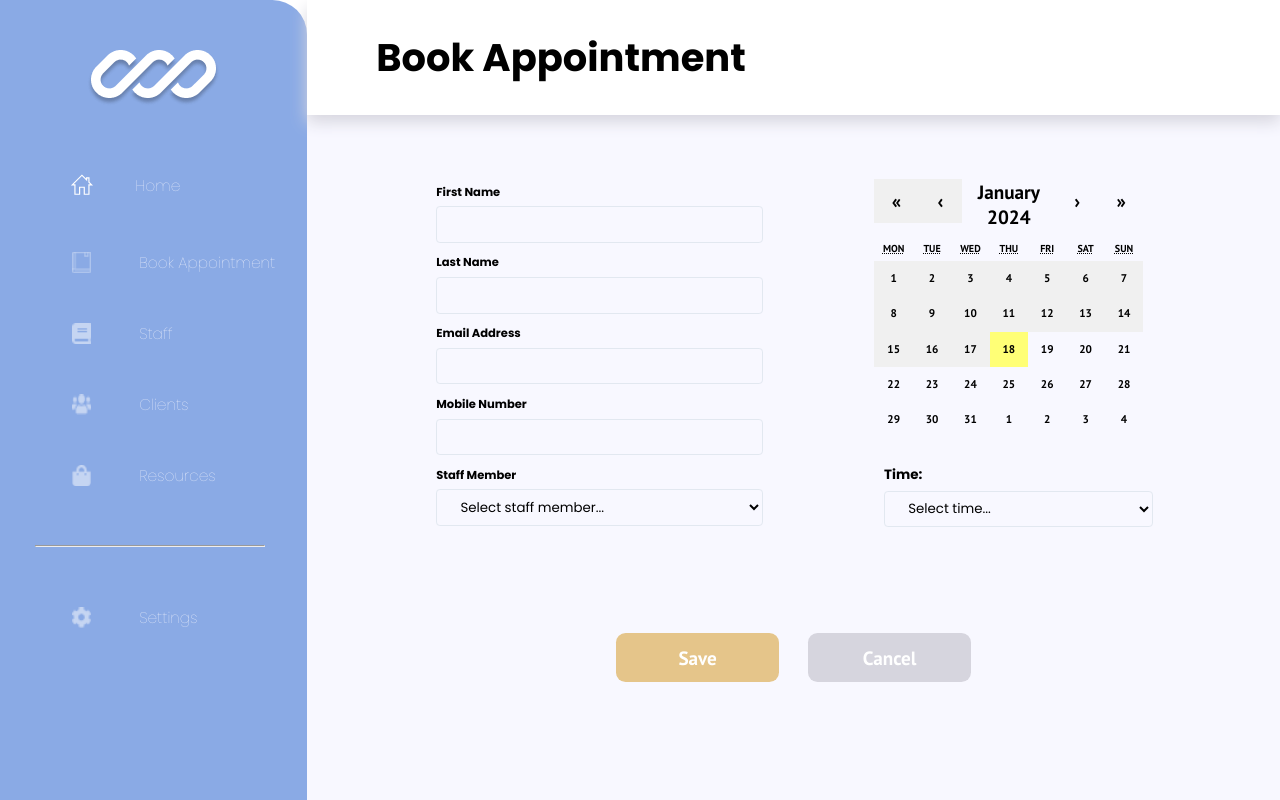
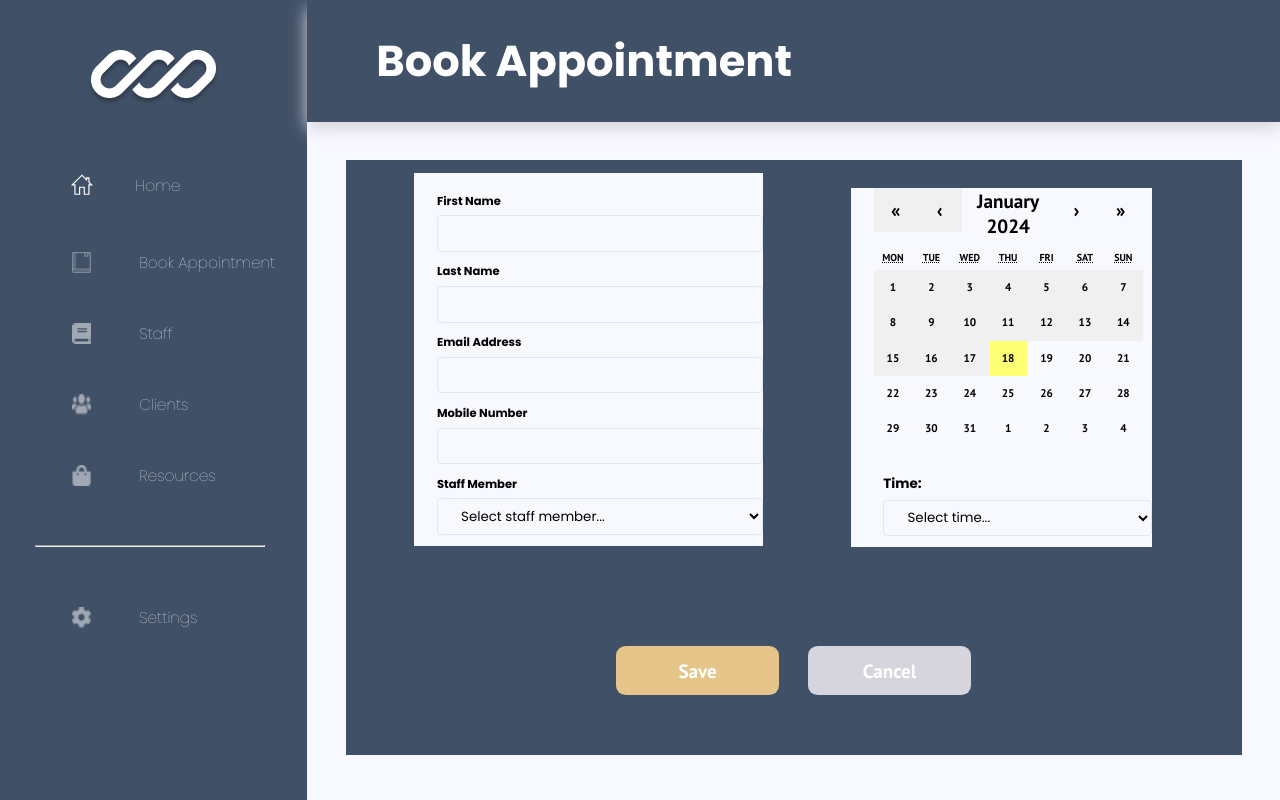
Before and after one commit to nology-tech/verde-client-project, a React (Vite) app: page /book-appointment in a window 1280 px wide. Built offline with nearby package versions, Linux system fonts and the light colour scheme.

Commit message:
working on the dark mode version

```diff
--- a/src/App.tsx
+++ b/src/App.tsx
@@ -10,7 +10,7 @@ const App = () => {
     <Routes>
       <Route path="/" element={<Login />} />
       <Route path="/home" element={<Home variant="light" />} />
-      <Route path="/book-appointment" element={<BookAppointment />} />
+      <Route path="/book-appointment" element={<BookAppointment variant="dark"/>} />
       {/* <Route path="/book-appointment" element={<BookAppointment />} /> */}
 
       {/* <Route path="/resources" element={<Resources />} /> */}
--- a/src/pages/BookAppointment/BookAppointment.scss
+++ b/src/pages/BookAppointment/BookAppointment.scss
@@ -262,4 +262,35 @@
       display: none;
     }
   }
+
+  .book-appointment--dark {
+    .leftRight-wrapper {
+      background-color: $clr-primary-dk;
+      border: 2px solid $clr-primary-dk
+    }
+
+
+
+    .buttons-wrapper {
+      background-color: $clr-primary-dk;
+      border: 2px solid $clr-primary-dk;
+      padding-bottom: 3rem;
+    }
+
+    &__form {
+      background-color: $clr-primary-dk;
+
+      label {
+        background-color: $clr-primary-dk;
+      }
+
+      select {
+        background-color: $clr-primary-dk;
+      }
+
+      input {
+        background-color: $clr-primary-dk;
+      }
+    }
+  }
 }
--- a/src/pages/BookAppointment/BookAppointment.tsx
+++ b/src/pages/BookAppointment/BookAppointment.tsx
@@ -10,10 +10,14 @@ import { Appointment } from "../../types/BookAppointmentTypes";
 import { StaffList } from "../../data/StaffNavList";
 import { Staff } from "../../types/StaffNavTypes";
 
+
 type ValuePiece = Date | null;
 type Value = ValuePiece | [ValuePiece, ValuePiece];
 
-const BookAppointment = () => {
+type BookAppointmentProps = {
+  variant: "dark" | "light";
+};
+const BookAppointment = ({variant}: BookAppointmentProps ) => {
   const [selectedDate, setSelectedDate] = useState<Value>();
   const [selectedTime, setSelectedTime] = useState<string>("");
   const [appointments, setAppointments] = useState<object[]>([]);
@@ -113,15 +117,15 @@ const BookAppointment = () => {
 
   return (
     <div className="container">
-      <div className="book-appointment">
+      <div className={`book-appointment book-appointment--${variant}`}>
         <div className="book-appointment__navbar">
-          <NavBar variant="light" />
+          <NavBar variant="dark" />
         </div>
         <div className="headerForm-container">
           <div className="book-appointment__header">
             <Header
               title="Book Appointment"
-              variant="light"
+              variant="dark"
               onClick={() => console.log("Shall I go home??")}
               buttonOption={false}
               buttonLabel=""
--- a/src/styles/_variables.scss
+++ b/src/styles/_variables.scss
@@ -13,8 +13,8 @@ $clr-black: Black;
 
 
 /* colors - dark mode */
-$clr-primary-dk: #2D3748;
-$clr-secondary-dk: #95ACCB;
+$clr-primary-dk: #405066;
+$clr-secondary-dk: #6A93B0;
 
 
 /* colors - accent */
--- a/src/types/BookAppointmentTypes.ts
+++ b/src/types/BookAppointmentTypes.ts
@@ -7,3 +7,7 @@ export type Appointment = {
   mobileNumber: string;
   selectedStaff: string;
 };
+
+type BookAppointmentProps = {
+  variant: string;
+};
```
